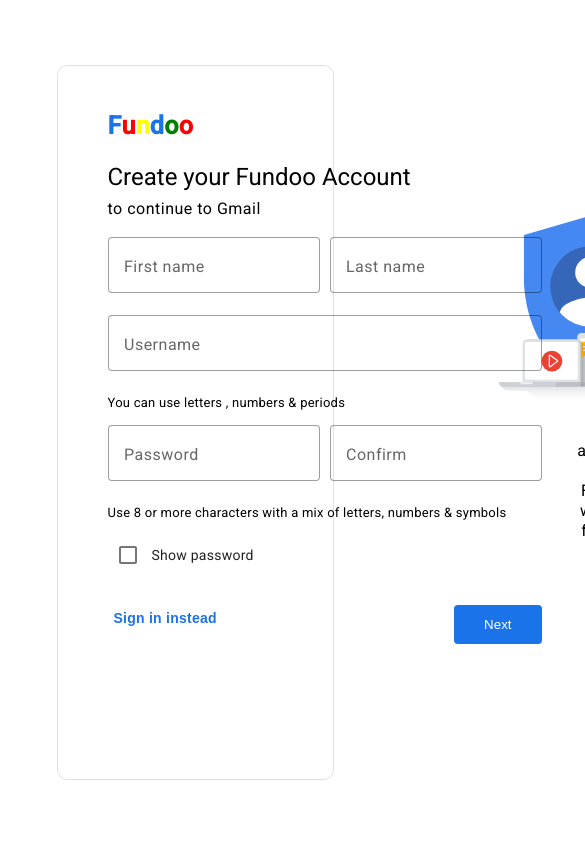
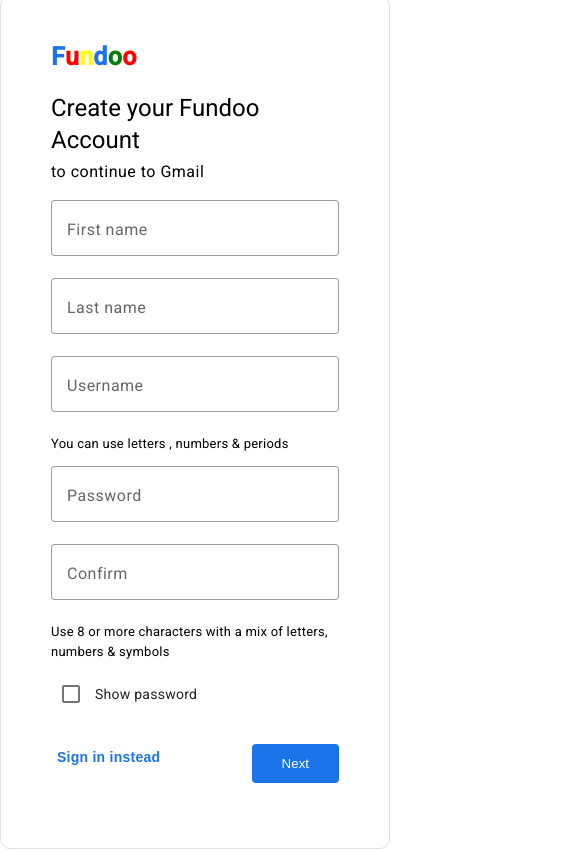
Before and after one commit to karanmaurya15/Fundoo, an Angular app in the folder Fundoo/: page / in a window 390 px wide. Shown: the top 849 px of the page, 585 px wide, since content can reach past the window. Built offline with nearby package versions, Linux system fonts and the light colour scheme.

Commit message:
[Karan] Added reponsive to registration components

```diff
--- a/Fundoo/src/app/Components/login/login.component.html
+++ b/Fundoo/src/app/Components/login/login.component.html
@@ -20,8 +20,8 @@
 
         <div>
           <mat-form-field appearance="outline" class="email">
-            <mat-label>Email or phone</mat-label>
-            <input matInput placeholder="Email or phone" formControlName="email">
+            <mat-label>Email</mat-label>
+            <input matInput placeholder="Email" formControlName="email">
             <mat-error>Couldn't find your Fundoo Account</mat-error>
 
           </mat-form-field>
@@ -29,7 +29,7 @@
         <div>
           <mat-form-field appearance="outline" class="password">
             <mat-label>Password</mat-label>
-            <input matInput placeholder="" formControlName="password">
+            <input matInput placeholder="Password" formControlName="password">
             <mat-error>Enter valid Password</mat-error>
           </mat-form-field>
         </div>
@@ -44,7 +44,7 @@
         </div>
         <div class="matButton">
           <button class="register"><b>Create account</b></button>
-          <button class="mat-raised-button" > Next </button>
+          <button class="mat-raised-button"> Next </button>
         </div>
       </form>
     </div>
--- a/Fundoo/src/app/Components/registration/registration.component.scss
+++ b/Fundoo/src/app/Components/registration/registration.component.scss
@@ -142,3 +142,37 @@
     align-items: center;
     width: 70%;
 }
+@media only screen and (max-width :1120px){
+    .para{
+       font-size: 10px;
+   }
+   .Firstdiv{
+       height: auto;
+       width: auto;
+   }
+   .imagediv{
+    width: auto;
+    height: auto;
+   }
+}
+@media only screen and (max-width :900px){
+    .imagediv{
+        display: none;
+    }
+}
+@media only screen and (max-width :700px){
+    .name{
+        flex-direction: column;
+    }
+    .name-mat{
+        width:100%;
+        margin-right: 0px;
+    }
+    .user-name{
+      width: 100%;
+    }
+    .name{
+        width:100%
+    }
+
+}
```
Also changed, not shown: Fundoo/src/app/app.component.html (line endings or trailing spaces).
